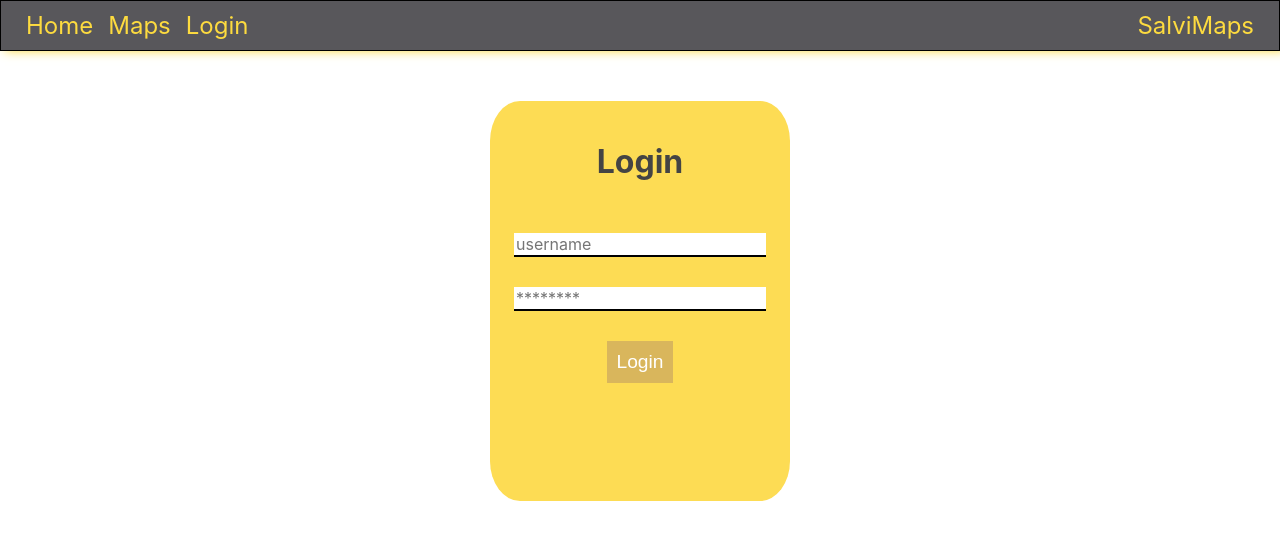
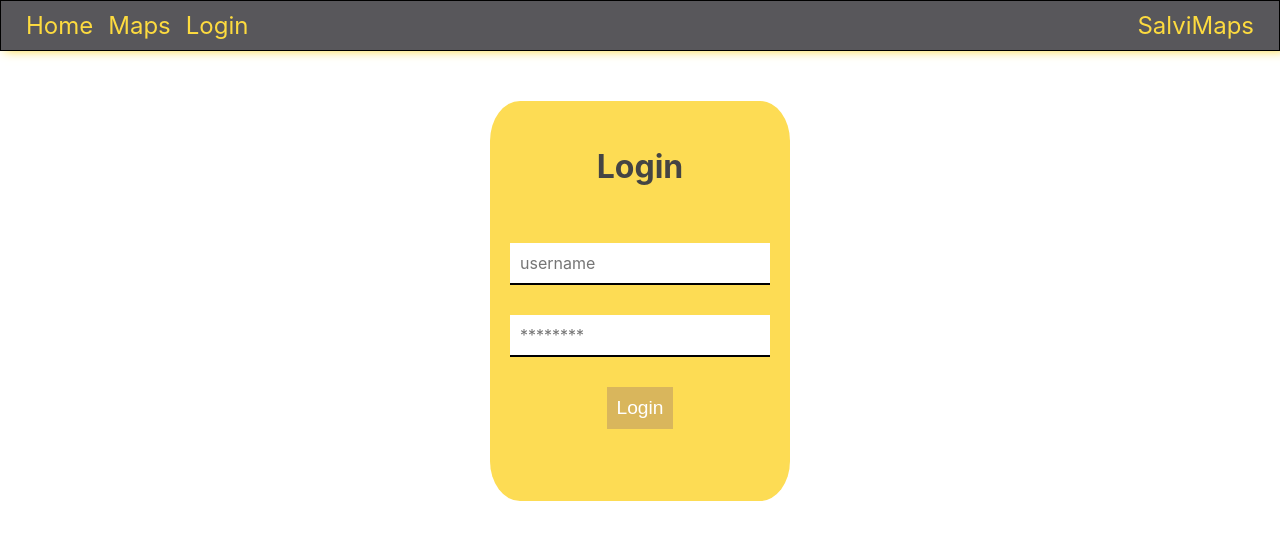
Before and after one commit to Ivangg88/prueba-tecnica-salvin, a React (Create React App) app: page /login in a window 1280 px wide. Shown: the top 540 px of the page. Built offline with nearby package versions, Linux system fonts and the light colour scheme.

Commit message:
added new style

```diff
--- a/src/components/LoginFormikForm/LoginFormikForm.tsx
+++ b/src/components/LoginFormikForm/LoginFormikForm.tsx
@@ -12,7 +12,9 @@ const LoginFormikForm = (): JSX.Element => {
         className="form-container"
         data-testid="loginForm"
       >
-        <h1>Login</h1>
+        <h1 className="form-container__login-text">Login</h1>
+
+        <div className="form-container__input-field">
           <Field
             className="form-container__input"
             label="Username"
@@ -27,7 +29,9 @@ const LoginFormikForm = (): JSX.Element => {
               </span>
             )}
           </ErrorMessage>
+        </div>
 
+        <div className="form-container__input-field">
           <Field
             className="form-container__input"
             label="Password"
@@ -42,7 +46,7 @@ const LoginFormikForm = (): JSX.Element => {
               </span>
             )}
           </ErrorMessage>
-
+        </div>
         <button
           className="form-container__button"
           type="submit"
--- a/src/components/LoginFormikForm/LoginFormikFormStyled.tsx
+++ b/src/components/LoginFormikForm/LoginFormikFormStyled.tsx
@@ -15,21 +15,28 @@ const LoginFormikFormStyled = styled.div`
   }
 
   .errors {
+    width: 100%;
     text-align: center;
     color: #ff3131;
     font-weight: bold;
   }
 
   .form-container {
+    width: 100%;
     display: flex;
     flex-direction: column;
     align-items: center;
     gap: 30px;
 
+    &__input-field {
+      width: 100%;
+    }
+
     &__input {
       width: 100%;
       border: none;
       border-bottom: 2px solid black;
+      padding: 10px;
     }
 
     &__login-text {
```
Lines whose indentation alone changed are shown as unchanged.
